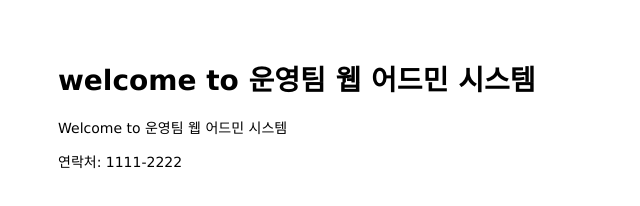
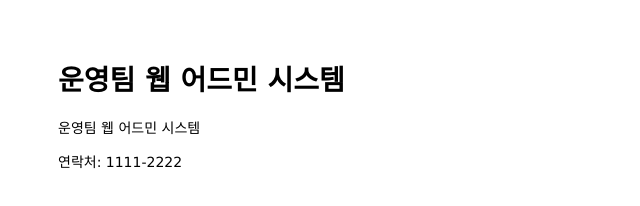
Before and after one commit to mingyukim-ai/mastering-git-github, a plain HTML site: page public/index.html in a window 1280 px wide. Shown: the whole page, without its empty margins (0-640 px from the left). Drawn offline with Linux system fonts and the light colour scheme.

Commit message:
change body

```diff
--- a/public/index.html
+++ b/public/index.html
@@ -6,8 +6,8 @@
 </head>
 
 <body>
-  <h1>welcome to 운영팀 웹 어드민 시스템</h1>
-  <p>Welcome to 운영팀 웹 어드민 시스템</p>
+  <h1>운영팀 웹 어드민 시스템</h1>
+  <p>운영팀 웹 어드민 시스템</p>
 </body>
 
 <footer>
```
